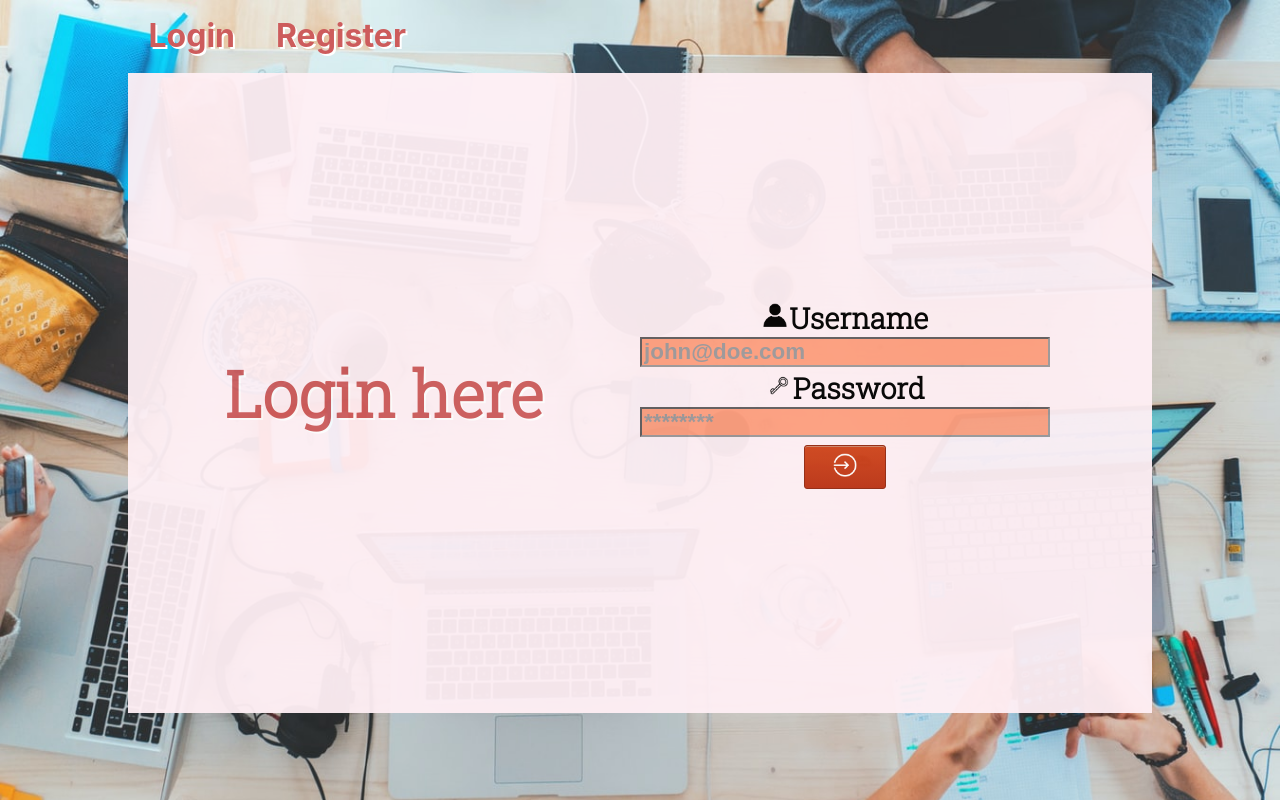
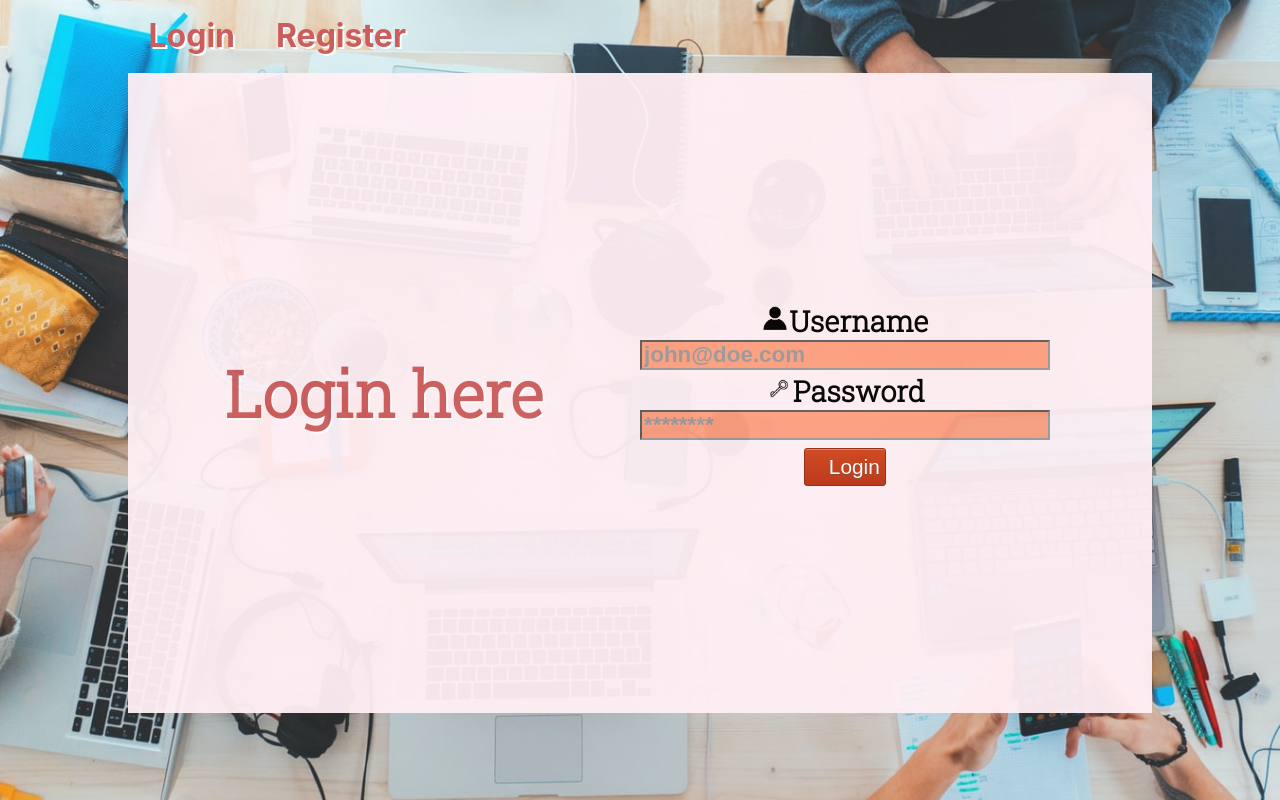
Before and after one commit to BW-Pintereach2-7-27-20/front-end, a React (Create React App) app in the folder pintereach/: page /login in a window 1280 px wide. Built offline with nearby package versions, Linux system fonts and the light colour scheme.

Commit message:
pre-merge commit

```diff
--- a/pintereach/src/components/Login.js
+++ b/pintereach/src/components/Login.js
@@ -9,7 +9,6 @@ import Icon from '../Styled/Icon';
 // icon imports
 import userIcon from '../images/user-icon.png';
 import passIcon from '../images/password-icon.png';
-import loginIcon from '../images/login-icon.png';
 
 
 const initialValue = {
@@ -59,7 +58,7 @@ const Login = (props) => {
           onChange={onChange}
         />
 
-        <Button><Icon src={loginIcon} alt='login icon' /></Button>
+        <Button>Login</Button>
       </Form>
     </Container>
   );
```
